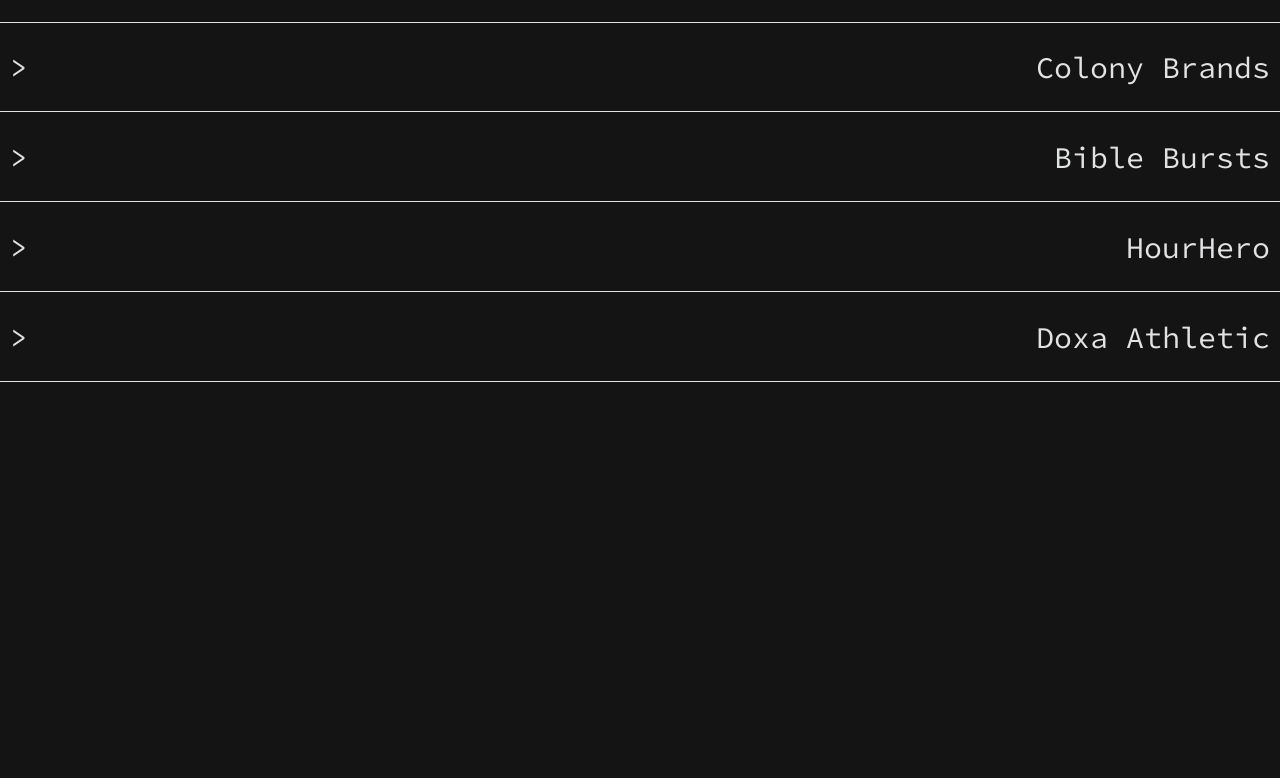
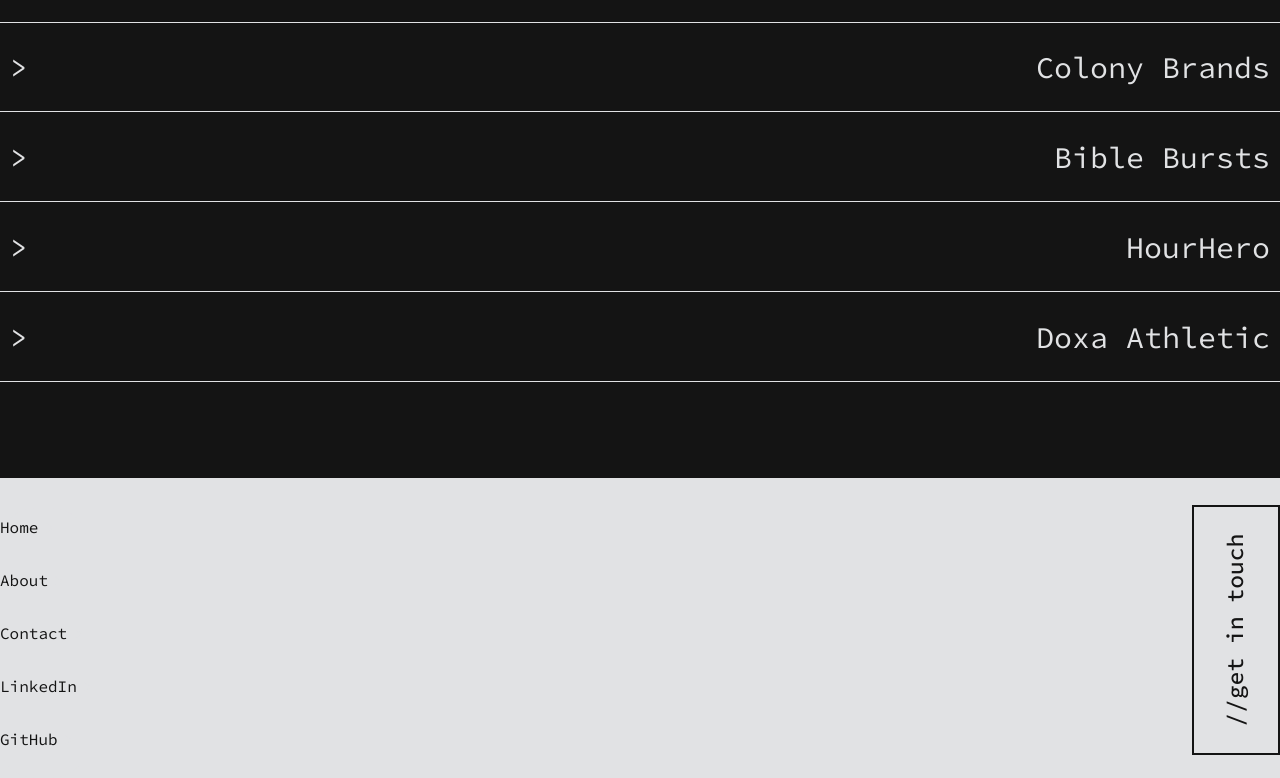
Before and after one commit to Xnihilo7/my-portfolio, a React (Create React App) app: page /contact in a window 1280 px wide. Shown: the part 1797-2575 px from the top of the page. Before the commit the page ends 2475 px from the top, so only its background shows below. Built offline with nearby package versions, Linux system fonts and the light colour scheme; the HTML template or start-up script is replaced by a standard one.

Commit message:
New update2/2

```diff
--- a/src/App.css
+++ b/src/App.css
@@ -55,7 +55,55 @@
   font-size: 52px;
   line-height: 1;
 }
+a {
+  color: var(--black-main);
+  background-image: linear-gradient(var(--black-main), var(--black-main));
+  background-size: 0% 0.2em;
+  background-position-y: 100%;
+  background-position-x: 0%;
+  background-repeat: no-repeat;
+  transition: background-size 0.4s ease-in-out;
+  text-decoration: none;
+}
 
+a:hover,
+a:focus,
+a:active {
+  background-size: 100% 0.1em;
+}
+.nav-links li .arrow{
+  font-size: 110%;
+  position: relative;
+  top: 1px;
+  left: 6px;
+  color: var(--white-main);
+  text-decoration: none;
+}
+.nav-links li:hover .arrow{
+  animation: rotateNavArrow 400ms ease-in-out forwards;
+  color: var(--black-main);
+}
+.nav-links li:hover .arrow{
+  animation: rotateNavArrowReverse 400ms ease-in-out forwards;
+}
+
+@keyframes rotateNavArrow {
+  0% {
+    transform: rotate(0deg);
+  }
+  100% {
+    transform: rotate(300deg);
+  }
+}
+
+@keyframes rotateNavArrowReverse {
+  0% {
+    transform: rotate(300deg);
+  }
+  100% {
+    transform: rotate(360deg);
+  }
+}
 /*Nav styles eh*/
 .navbar {
   display: flex;
@@ -93,6 +141,7 @@
   color: #141414;
   padding: 0;
 }
+
 nav ul {
   font-family: var(--font-code);
   list-style: none;
@@ -108,19 +157,7 @@
   position: relative;
   right: 0%;
 }
-nav a {
-  color: #141414;
-  text-decoration: none;
-}
-nav a:hover {
-  text-decoration: underline;
-  background-color: #141414;
-  color: #e1e2e4;
-  transition: .5s;
-  text-decoration: none;
-  border-radius: 10px;
-  padding: 5px 10px;
-}
+
 /* Burger Icon */
 .burger {
   display: flex;
@@ -128,6 +165,10 @@
   cursor: pointer;
   gap: 4px;
   z-index: 10;
+
+  position: absolute;
+  top: 33%;
+  right: 1%;
 }
 .line {
   width: 28px;
@@ -135,42 +176,31 @@
   background-color: #141414;
   transition: all 0.3s ease;
   margin-right: 12px;
+
 }
 .line.open:nth-child(1) {
-  transform: rotate(45deg) translateY(8px);
+  transform: rotate(45deg) translateY(10px);
 }
 .line.open:nth-child(2) {
   opacity: 0;
 }
 .line.open:nth-child(3) {
-  transform: rotate(-45deg) translateY(-8px);
-}
-/* Navigation Links */
-.nav-links {
-  display: flex;
-  list-style: none;
-  gap: 1rem;
-}
-.nav-links a {
-  text-decoration: none;
-  color: #141414;
+  transform: rotate(-45deg) translateY(-11px);
 }
 
-.nav-links a:hover {
-  text-decoration: none;
-  background-color: #141414;
-}
 /* Responsive Menu */
 .nav-links {
   display: none;
   flex-direction: column;
-  position: absolute;
-  padding-top: 9px;
-  top: 2px;
-  right: 0rem;
-  background-color: #e1e2e4;
-  border-radius: 25px;
-  padding: 3rem 1rem 1rem;
+  background-color: var(--white-main);
+  right: -17px;
+  top: 312%;
+  border-radius: 35px;
+  padding: 5rem 5rem 1rem 1rem;
+}
+.nav-links li {
+  color: var(--black-main);
+  text-decoration: none;
 }
 .nav-links.show {
   display: flex;
@@ -198,7 +228,6 @@
     max-width: 1280px;
   }
   nav ul {
-    right: -35%;
   }
   .logo .show2{
     display: inline;
@@ -347,6 +376,7 @@
   justify-content: flex-start;
   align-items: flex-start;
   flex-direction: column;
+  text-align: justify;
 }
 .home .body .bodTxt{
   width: 100%;
@@ -429,6 +459,7 @@
 }
 .home #work .workList .item:hover{
   background-color: var(--hover-2);
+  transform: scale(1.01);
 }
 .home #work .workList .item:hover .level {
   animation: rotateArrow 400ms ease-in-out forwards;
@@ -481,8 +512,8 @@
 /*Footer Styles*/
 #footer {
   width: 100%;
-  background-color: transparent;
-  height: 200px;
+  background-color: var(--white-main);
+  height: 300px;
   margin-top: 6em;
 }
 #footer .footerContent{
@@ -492,17 +523,68 @@
   display: flex;
   justify-content: center;
   align-items: center;
+  flex-direction: row;
+  color: var(--black-main);
+}
+#footer .footerContent .column{
+ width: 33.333%;
+ height: 100%;
+ display: flex;
+ align-items: flex-start;
+ justify-content: flex-start;
+ padding-top: 30px;
+ position: relative;
+}
+#footer .footerContent .footerNav{
+  display: flex;
+  justify-content: flex-start;
+  align-items: flex-start;
   flex-direction: column;
+  height: 100%;
+}
+#footer .footerContent .footerNav .nav-links{
+  display: flex;
+  justify-content: flex-start;
+  align-items: flex-start;
+  flex-direction: column;
+  height: 100%;
+  position: relative;
+  gap: 15px;
+  top: 0;
+  left: 0;
+  padding: 0;
 }
 
-#footer .footerContent .footerNav{
+
+#footer .footerContent .column3{
   display: flex;
+  align-items: center;
+  justify-content: flex-end;
+}
+#footer .footerContent .column3 .contact{
+  display: flex;
+  align-items: center;
   justify-content: center;
-  align-items: center;
-  flex-direction: column;
+  border: solid 2px var(--black-main);
+  background-color: var(--white-main);
+  width: 88px;
+  height: 250px;
+  position: relative;
+  top: -13px;
+  text-decoration: none;
+  color: var(--black-main);
 }
-#footer .footerContent .footerNav .nav-links{
-
+#footer .footerContent .column3 .contact p{
+ position: relative;
+ transform: rotate(270deg);
+ width: 250px;
+ font-size: 23px;
+ font-weight: 500;
+}
+#footer .footerContent .column3 .contact:hover{
+  background-color: var(--black-main);
+  color: var(--white-main);
+  transition: background-color 250ms ease-in-out, color 250ms ease-in-out;
 }
 @media (min-width: 768px) {
   #footer .footerContent{
--- a/src/pages/Footer.js
+++ b/src/pages/Footer.js
@@ -12,20 +12,26 @@
   return (
     <div id='footer'>
       <div className='footerContent'>
-        <div className='contact'>
+        <div className='column column1'>
+          <nav className="footerNav">
+            <ul className={`nav-links ${isOpen ? 'show' : ''}`}>
+              <li><a href="/">Home</a><span className='arrow'>></span></li>
+              <li><a href="/about">About</a><span className='arrow'>></span></li>
+              <li><a href="/contact">Contact</a><span className='arrow'>></span></li>
+              <li><a href="https://www.linkedin.com/in/jonathantcifonie/" target="_blank">LinkedIn</a><span className='arrow'>></span></li>
+              <li><a href="https://github.com/Xnihilo7" target="_blank">GitHub</a><span className='arrow'>></span></li>
+            </ul>
+          </nav>
+        </div>
+        <div className='column column2'>
+        {/*<nav className="footerNav"><h3>more</h3>
+          <ul className={`nav-links ${isOpen ? 'show' : ''}`}>
+            </ul>
+        </nav>*/}
 
         </div>
-        <nav className="footerNav">
-          <ul className={`nav-links ${isOpen ? 'show' : ''}`}>
-            <li><a href="/">Home</a></li>
-            <li><a href="/about">About</a></li>
-            <li><a href="/contact">Contact</a></li>
-            <li><a href="https://www.linkedin.com/in/jonathantcifonie/" target="_blank"><img className='logoIn' alt="" src={linkedInLogo} /></a></li>
-            <li><a href="https://github.com/Xnihilo7" target="_blank"><img alt="" className='logoGit' src={gitHubLogo} /></a></li>
-          </ul>
-        </nav>
-        <div className='more'>
-
+        <div className='column column3' >
+          <a className='contact' href="mailto:jcifonie@liberty.edu"><p><nobr>//get in touch</nobr></p></a>
         </div>
       </div>
 
--- a/src/pages/NavBar.js
+++ b/src/pages/NavBar.js
@@ -11,18 +11,18 @@
   return (
     <nav className="navbar">
 
-      <a href="/" className="logo"><span className='show2'>Jonathan Cifonie</span><span className='show1'>J/C</span></a>
+      <a href="/App.js" className="logo"><span className='show2'>Jonathan Cifonie</span><span className='show1'>J/C</span></a>
       <div className="burger" onClick={toggleMenu}>
         <div className={`line ${isOpen ? 'open' : ''}`}></div>
         <div className={`line ${isOpen ? 'open' : ''}`}></div>
         <div className={`line ${isOpen ? 'open' : ''}`}></div>
       </div>
       <ul className={`nav-links ${isOpen ? 'show' : ''}`}>
-        <Link to="about" smooth={true} duration={500}>About</Link>
-        <Link to="skills" smooth={true} duration={500}>Skills</Link>
-        <Link to="work" smooth={true} duration={500}>Work</Link>
-        <li><a href="https://www.linkedin.com/in/jonathantcifonie/" target="_blank">LinkedIn</a></li>
-        <li><a href="https://github.com/Xnihilo7" target="_blank">GitHub</a></li>
+        <li><Link to="about" smooth={true} duration={500}>About</Link><span className='arrow'>></span></li>
+        <li><Link to="skills" smooth={true} duration={500}>Skills</Link><span className='arrow'>></span></li>
+        <li><Link to="work" smooth={true} duration={500}>Work</Link><span className='arrow'>></span></li>
+        <li><a href="https://www.linkedin.com/in/jonathantcifonie/" target="_blank">LinkedIn</a><span className='arrow'>></span></li>
+        <li><a href="https://github.com/Xnihilo7" target="_blank">GitHub</a><span className='arrow'>></span></li>
       </ul>
     </nav>
   );
```
Also changed, not shown: src/pages/Project.js (added, +12 -0 lines).
